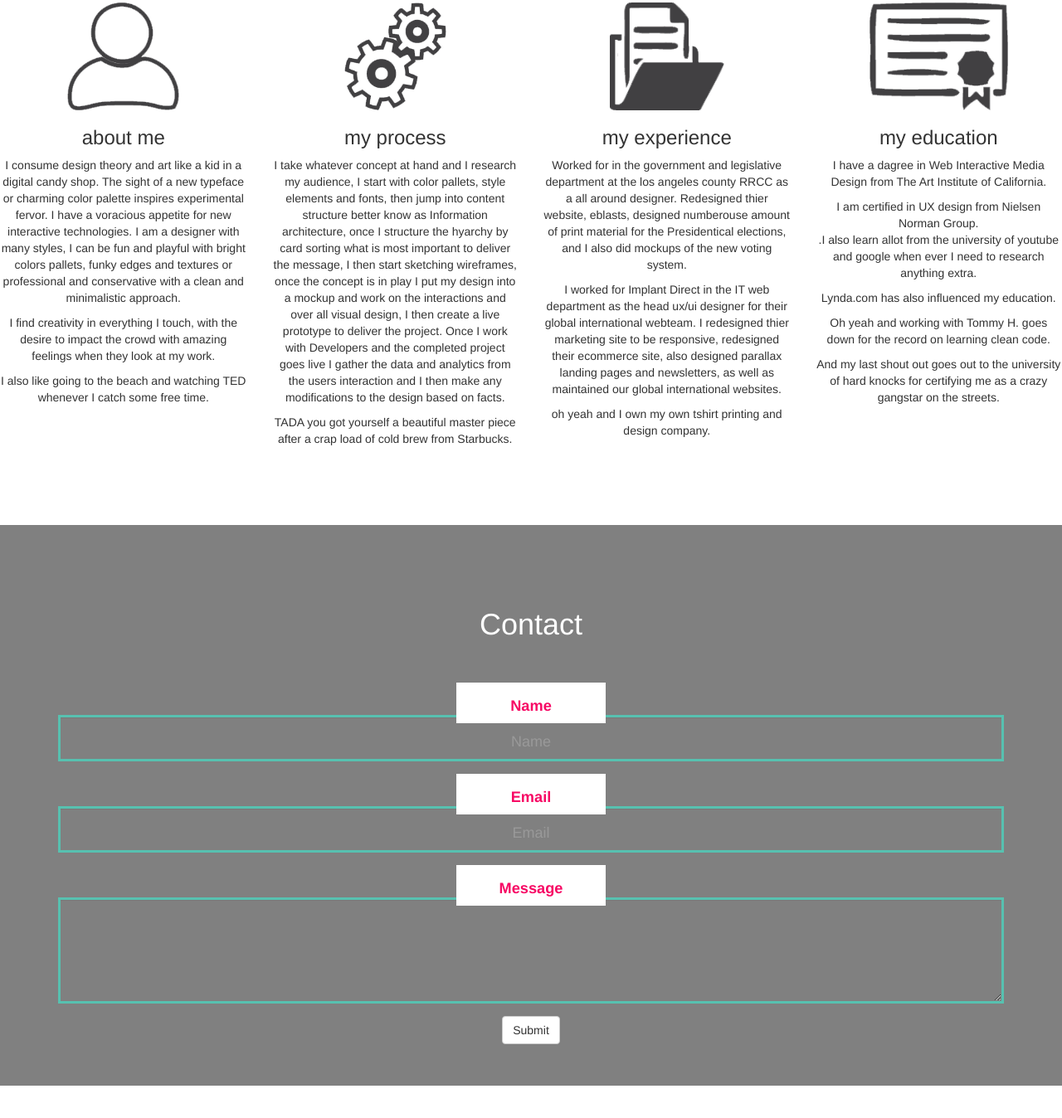
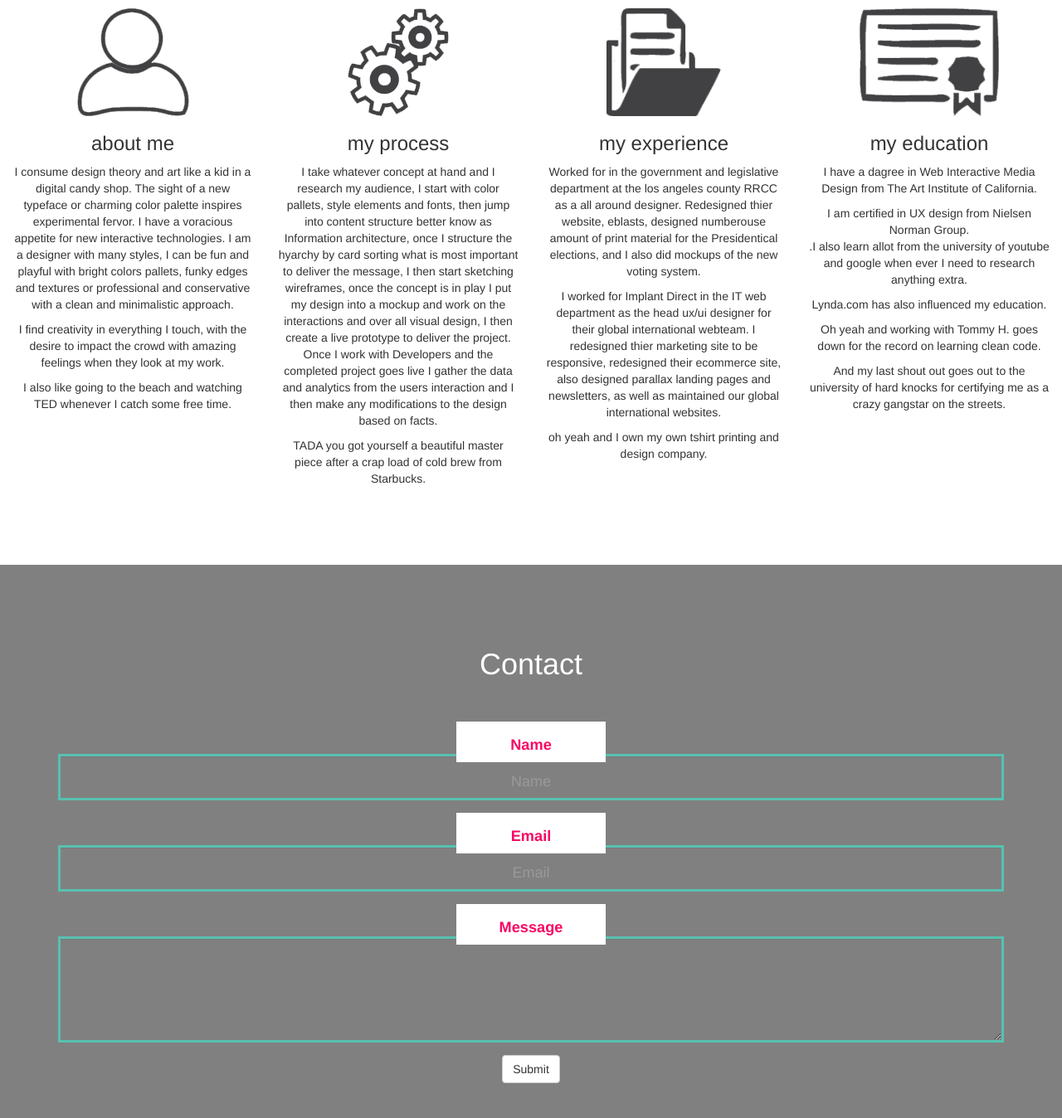
Before and after one commit to trudesigns/trish-www, a website: page app/index.html in a window 1280 px wide. Shown: the part 1912-3260 px from the top of the page at 83% size. Before the commit the page ends 3221 px from the top, so only its background shows below. Drawn offline with nearby package versions, Linux system fonts and the light colour scheme; some packages are replaced by stand-ins of ours; files that its build step writes are made by us from their sources; a script that the page names is missing.

Commit message:
Spacing1

```diff
--- a/app/index.html
+++ b/app/index.html
@@ -107,7 +107,7 @@
     /**
      * Section 2
      */ -->
-    <section id="my-work">
+    <section id="my-work" class="container-fluid">
       <h1>My Work</h1>
       <div class="row">
         <div class="col-md-4 col-sm-6">
@@ -153,7 +153,7 @@
     /**
      * Section 3
      */ -->
-    <section id="about-me">
+    <section id="about-me" class="container-fluid">
       <h1>About Me</h1>
       <div class="row">
         <div class="col-lg-3 col-md-6 center">
@@ -192,7 +192,7 @@
     /**
      * Contact
      */ -->
-    <section id="work-with-me">
+    <section id="work-with-me" class="container-fluid">
       <h1>Contact</h1>
       <form class="container">
         <div class="form-group form-group-lg">
```
